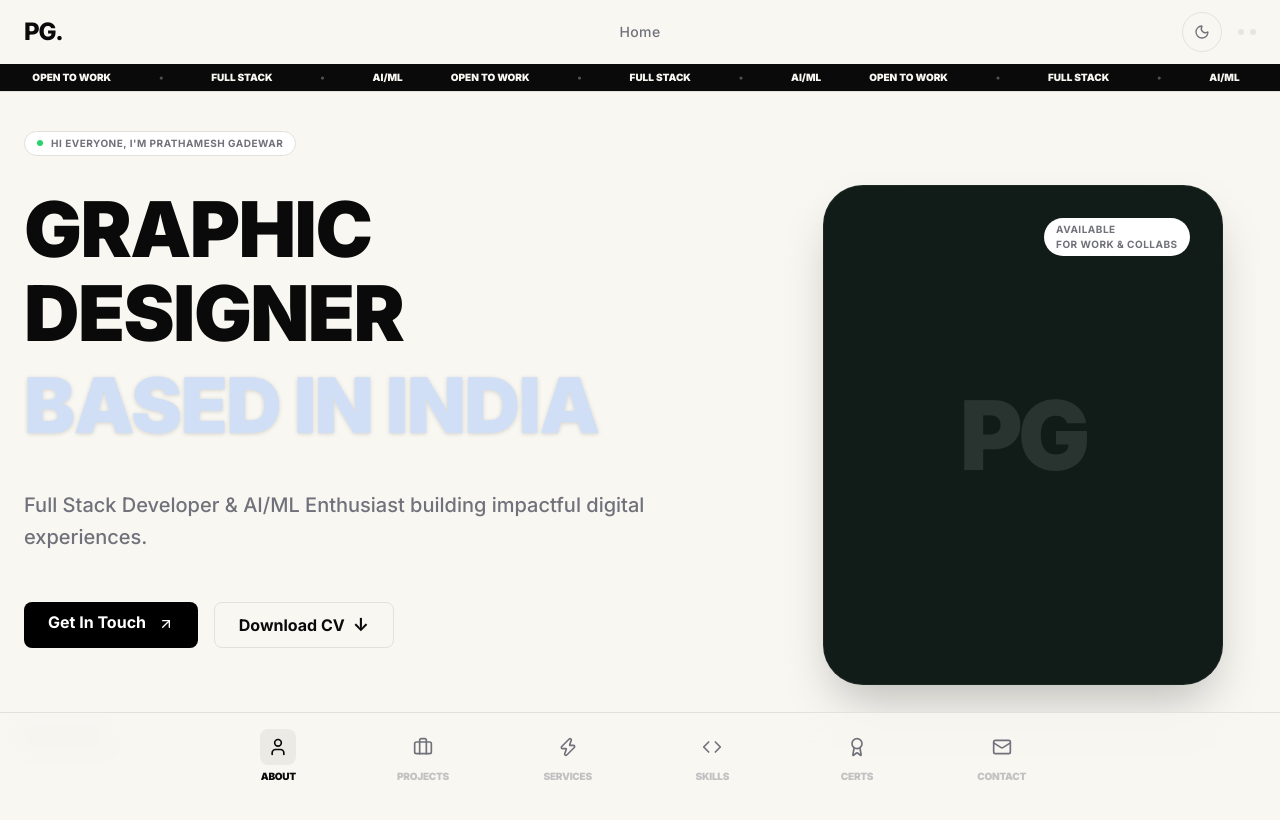
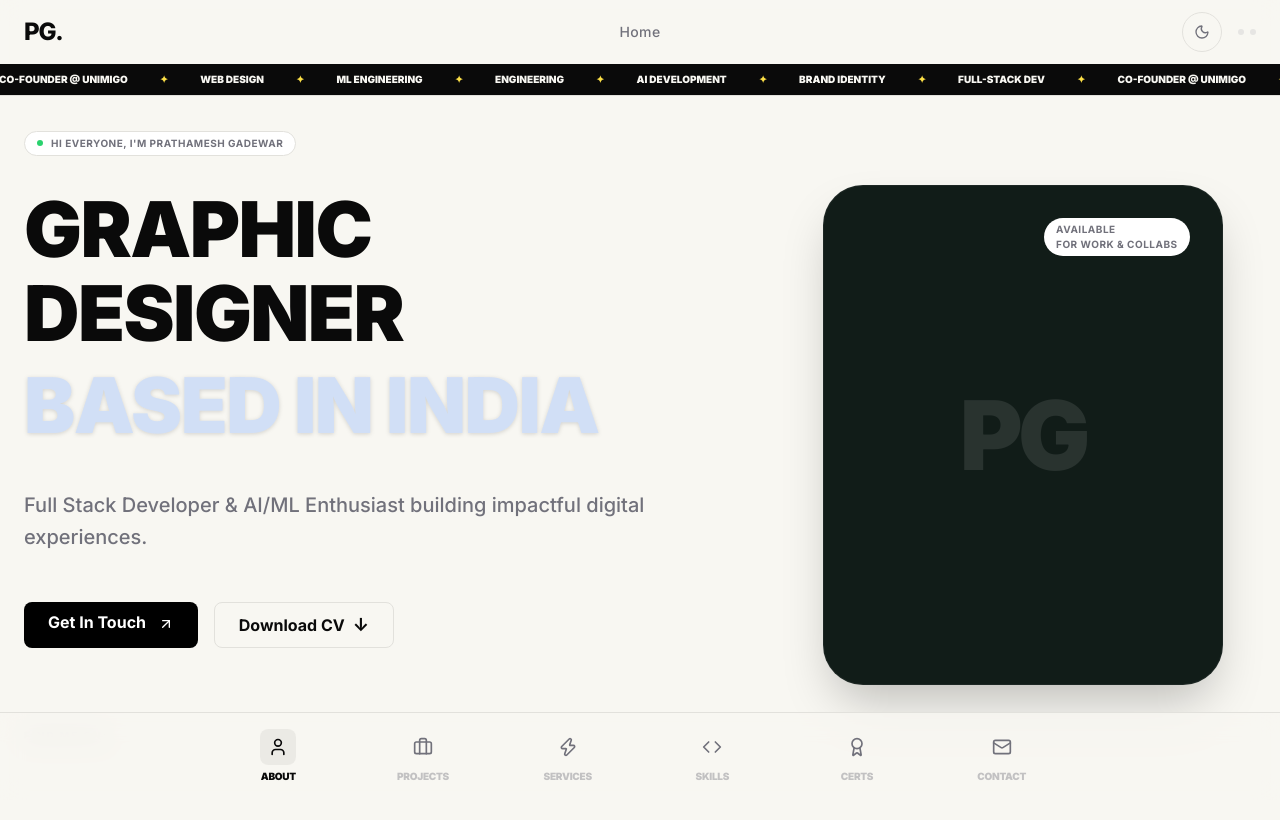
Before and after one commit to PrathameshGadewar/portfolio, a Next.js app: page / in a window 1280 px wide. Shown: the top 820 px of the page. Built offline with nearby package versions, Linux system fonts and the light colour scheme; no server answers; the database is empty; a web font is replaced by a local one.

Commit message:
style: update marquee ticker content and separator

```diff
--- a/src/components/layout/TopNav.tsx
+++ b/src/components/layout/TopNav.tsx
@@ -62,16 +62,25 @@ export default function TopNav() {
 
       {/* Marquee/Ticker like line if on home */}
       {pathname === "/" && (
-        <div className="bg-foreground py-1.5 overflow-hidden whitespace-nowrap">
-          <div className="flex gap-12 animate-marquee text-[10px] font-black uppercase text-background">
-            {[...Array(10)].map((_, i) => (
-              <span key={i} className="flex gap-12">
-                <span>OPEN TO WORK</span>
-                <span className="opacity-30">•</span>
-                <span>FULL STACK</span>
-                <span className="opacity-30">•</span>
-                <span>AI/ML</span>
-              </span>
+        <div className="bg-foreground py-2 overflow-hidden whitespace-nowrap">
+          <div className="flex gap-8 animate-marquee text-[10px] font-black uppercase text-background">
+            {[...Array(6)].map((_, i) => (
+              <div key={i} className="flex gap-8 items-center">
+                 <span>Engineering</span>
+                 <span className="text-art-yellow">✦</span>
+                 <span>AI Development</span>
+                 <span className="text-art-yellow">✦</span>
+                 <span>Brand Identity</span>
+                 <span className="text-art-yellow">✦</span>
+                 <span>Full-Stack Dev</span>
+                 <span className="text-art-yellow">✦</span>
+                 <span className="whitespace-pre">Co-Founder @ UNIMIGO</span>
+                 <span className="text-art-yellow">✦</span>
+                 <span>Web Design</span>
+                 <span className="text-art-yellow">✦</span>
+                 <span>ML Engineering</span>
+                 <span className="text-art-yellow">✦</span>
+              </div>
             ))}
           </div>
         </div>
```
